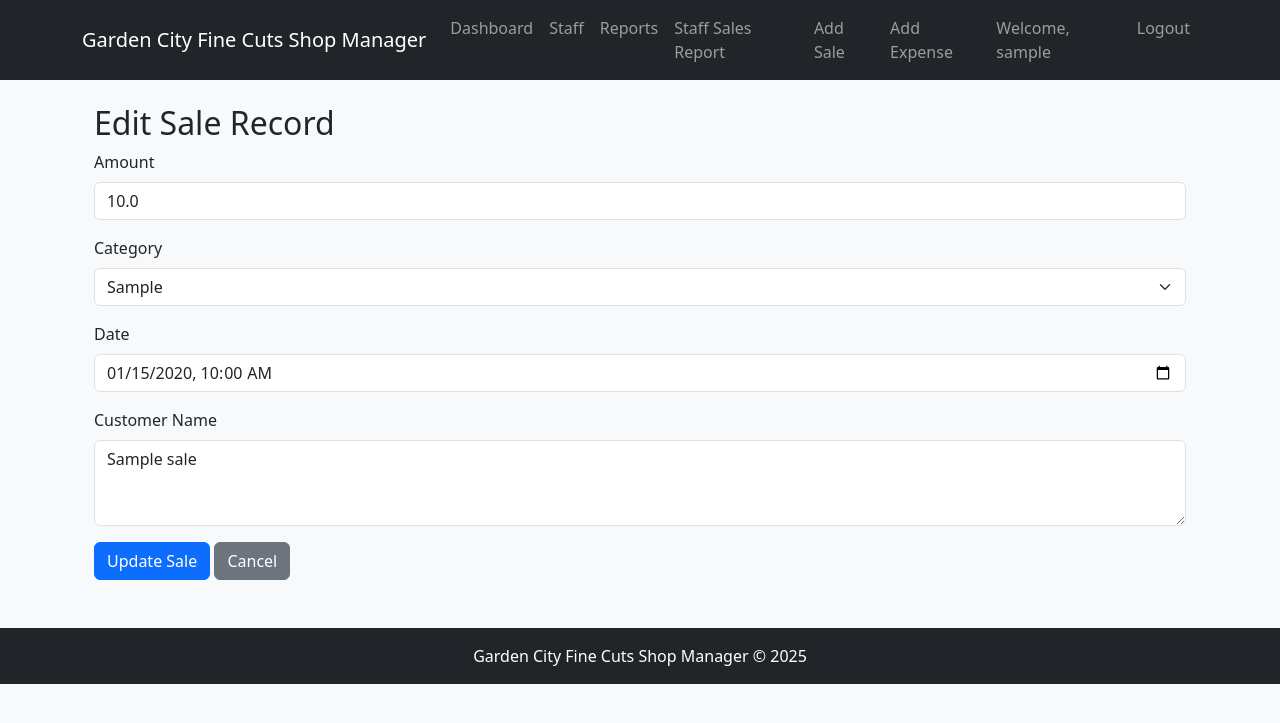
After one commit to Sireshiwani/Garden-City, a Flask app: page /admin/edit-sale/1 in a window 1280 px wide. The commit adds this page. Shown: the top 723 px of the page. Run offline with Flask 3, Linux system fonts and the light colour scheme; a user stored in the database is signed in; tables that the repository leaves empty hold one stand-in row (values such as "Sample post"); some libraries are stand-ins or nearby versions.

Commit message:
Edit sales and session management revised

```diff
--- a/app.py
+++ b/app.py
@@ -9,7 +9,7 @@ from models import db, User, Sale, Expense
 from flask_wtf.csrf import CSRFProtect
 import os
 from flask_wtf import FlaskForm
-from wtforms import StringField, PasswordField, validators
+from wtforms import StringField, PasswordField, validators, FloatField, DateTimeLocalField, TextAreaField
 from forms import SalesQueryForm
 import csv
 
@@ -25,12 +25,13 @@ db.init_app(app)
 Bootstrap(app)
 csrf = CSRFProtect(app)
 login_manager = LoginManager(app)
-login_manager.login_view = 'auth.login'
+login_manager.login_view = 'login'
 login_manager.init_app(app)
 
 
-# Set session lifetime (e.g., 30 minutes of inactivity)
+# Set session lifetime (e.g., 3 minutes of inactivity)
 app.config['PERMANENT_SESSION_LIFETIME'] = timedelta(minutes=3)
+
 
 
 @app.before_request
@@ -70,11 +71,36 @@ def validate_entry_date(date_str):
         return None
 
 
+# Edit Sale Form
+class EditSaleForm(FlaskForm):
+    amount = FloatField('Amount', validators=[validators.InputRequired()])
+    category = StringField('Category', validators=[validators.InputRequired()])
+    date = DateTimeLocalField('Date', format='%Y-%m-%dT%H:%M', validators=[validators.InputRequired()])
+    customer_name = TextAreaField('Customer Name')
+
+
 # Routes
 class AdminCreationForm(FlaskForm):
     email = StringField('Email', validators=[validators.DataRequired(), validators.Email()])
     password = PasswordField('Password', validators=[validators.DataRequired(), validators.Length(min=8)])
 
+
+@app.route('/create-first-admin', methods=['GET', 'POST'])
+def create_first_admin():
+    from models import User, db
+    admin = User.query.filter_by(email='james@gcfc.com').first()
+    if not admin:
+        admin = User(
+            username='admin',
+            email='james@gcfc.com',
+            password=generate_password_hash('admin!234', method='pbkdf2:sha256:600000'),
+            is_admin=True,
+            is_active=True
+        )
+        db.session.add(admin)
+        db.session.commit()
+
+    return ("Admin Created")
 
 
 @app.route('/test-db')
@@ -257,8 +283,8 @@ def admin_dashboard():
     today_sales = db.session.query(db.func.sum(Sale.amount)).filter(
         db.func.date(Sale.date) == today
     ).scalar() or 0
-    weekly_sales = db.session.query(db.func.sum(Sale.amount)).filter(
-        db.func.date(Sale.date) >= week_ago
+    monthly_sales = db.session.query(db.func.sum(Sale.amount)).filter(
+        db.func.date(Sale.date) >= month_ago
     ).scalar() or 0
 
     # Expenses data
@@ -277,7 +303,7 @@ def admin_dashboard():
     return render_template('admin/dashboard.html',
                            total_sales=total_sales,
                            today_sales=today_sales,
-                           weekly_sales=weekly_sales,
+                           monthly_sales=monthly_sales,
                            total_expenses=total_expenses,
                            monthly_expenses=monthly_expenses,
                            staff_performance=staff_performance)
@@ -518,6 +544,42 @@ def export_report():
     )
 
 
+@app.route('/admin/edit-sale/<int:sale_id>', methods=['GET', 'POST'])
+@login_required
+def edit_sale(sale_id):
+    if not current_user.is_admin:
+        flash('Unauthorized access', 'danger')
+        return redirect(url_for('home'))
+
+    sale = Sale.query.get_or_404(sale_id)
+    form = EditSaleForm(obj=sale)  # Pre-populate form with sale data
+
+    if form.validate_on_submit():
+        try:
+            form.populate_obj(sale)  # Update sale with form data
+            db.session.commit()
+            flash('Sale updated successfully!', 'success')
+            return redirect(url_for('staff_sales_report'))
+        except Exception as e:
+            db.session.rollback()
+            flash(f'Error updating sale: {str(e)}', 'danger')
+
+    return render_template('admin/edit_sale.html', form=form, sale=sale)
+
+
+@app.route('/admin/delete-sale/<int:sale_id>', methods=['POST'])
+@login_required
+def delete_sale(sale_id):
+    if not current_user.is_admin:
+        return jsonify({'error': 'Unauthorized'}), 403
+
+    sale = Sale.query.get_or_404(sale_id)
+    db.session.delete(sale)
+    db.session.commit()
+    flash('Sale deleted successfully', 'success')
+    return redirect(url_for('staff_sales_report'))
+
+
 @app.route('/admin/staff/<int:staff_id>')
 @login_required
 def view_staff(staff_id):
@@ -592,6 +654,10 @@ def staff_sales_report():
     end_date = datetime.utcnow()
     start_date = end_date - timedelta(days=30)
 
+    # Dates for edit/delete
+    edit_end_date = end_date - timedelta(days=3)
+
+
     if request.method == 'POST':
         start_date = datetime.strptime(request.form.get('start_date'), '%Y-%m-%d')
         end_date = datetime.strptime(request.form.get('end_date'), '%Y-%m-%d')
@@ -603,7 +669,8 @@ def staff_sales_report():
         Sale.date.label('sale_date'),
         Sale.amount,
         Sale.category,
-        Sale.customer_name
+        Sale.customer_name,
+        Sale.id
     ).join(User)
 
     # Apply filters
@@ -626,7 +693,8 @@ def staff_sales_report():
                            staff_list=staff_list,
                            start_date=start_date.date(),
                            end_date=end_date.date(),
-                           selected_staff=request.form.get('staff_id', 'all'))
+                           selected_staff=request.form.get('staff_id', 'all'),
+                           edit_end_date=edit_end_date)
 
 
 @app.route('/admin/reports/export-staff-sales')
@@ -724,4 +792,4 @@ def inject_now():
 
 
 if __name__ == '__main__':
-    app.run(debug=False)
+    app.run(debug=True)
--- a/templates/admin/dashboard.html
+++ b/templates/admin/dashboard.html
@@ -19,8 +19,8 @@
         <div class="col-md-4">
             <div class="card text-white bg-success">
                 <div class="card-body">
-                    <h5 class="card-title">Weekly Sales</h5>
-                    <h2 class="card-text">{{ weekly_sales|currency }}</h2>
+                    <h5 class="card-title">Monthly Sales</h5>
+                    <h2 class="card-text">{{ monthly_sales|currency }}</h2>
                 </div>
             </div>
         </div>
--- /dev/null
+++ b/templates/admin/edit_sale.html
@@ -0,0 +1,48 @@
+{% extends "base.html" %}
+
+{% block content %}
+<div class="container mt-4">
+    <h2>Edit Sale Record</h2>
+    <form method="POST">
+        {{ form.hidden_tag() }}
+
+        <div class="mb-3">
+            {{ form.amount.label(class="form-label") }}
+            {{ form.amount(class="form-control") }}
+            {% if form.amount.errors %}
+                <div class="invalid-feedback d-block">
+                    {{ form.amount.errors[0] }}
+                </div>
+            {% endif %}
+        </div>
+
+        <div class="mb-3">
+            {{ form.category.label(class="form-label") }}
+            {{ form.category(class="form-select") }}
+            {% if form.category.errors %}
+                <div class="invalid-feedback d-block">
+                    {{ form.category.errors[0] }}
+                </div>
+            {% endif %}
+        </div>
+
+        <div class="mb-3">
+            {{ form.date.label(class="form-label") }}
+            {{ form.date(class="form-control") }}
+            {% if form.date.errors %}
+                <div class="invalid-feedback d-block">
+                    {{ form.date.errors[0] }}
+                </div>
+            {% endif %}
+        </div>
+
+        <div class="mb-3">
+            {{ form.customer_name.label(class="form-label") }}
+            {{ form.customer_name(class="form-control", rows=3) }}
+        </div>
+
+        <button type="submit" class="btn btn-primary">Update Sale</button>
+        <a href="{{ url_for('staff_sales_report') }}" class="btn btn-secondary">Cancel</a>
+    </form>
+</div>
+{% endblock %}
--- a/templates/staff/my_sales.html
+++ b/templates/staff/my_sales.html
@@ -8,11 +8,11 @@
         {{ form.hidden_tag() }}
         <div class="row">
             <div class="col-md-3">
-                {{ form.start_date.label }}
+<!--                {{ form.start_date.label }}-->
                 {{ form.start_date(class="form-control") }}
             </div>
             <div class="col-md-3">
-                {{ form.end_date.label }}
+<!--                {{ form.end_date.label }}-->
                 {{ form.end_date(class="form-control") }}
             </div>
             <div class="col-md-2 align-self-end">
--- a/templates/transactions/sales.html
+++ b/templates/transactions/sales.html
@@ -35,6 +35,7 @@
                                 <option value="Coloring">Coloring</option>
                                 <option value="Pedicure">Pedicure</option>
                                 <option value="Manicure">Manicure</option>
+                                <option value="Dread Locks">Manicure</option>
                                 <option value="Tips">Tips</option>
                                 <option value="Gel Application">Gel Application</option>
                                 <option value="Other">Other</option>
```
Also changed, not shown: templates/admin/staff_sales_report.html (+30 -0 lines).
